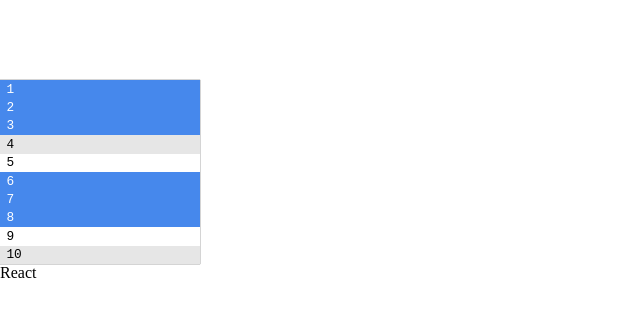
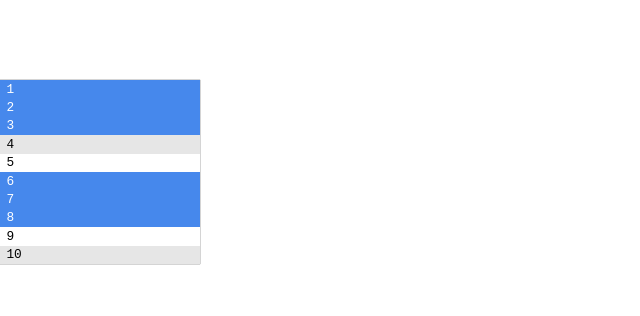
Before and after one commit to digunin/custom-select, a React (Create React App) app: page / in a window 1280 px wide. Shown: the top 316 px of the page, without its empty margins (0-640 px from the left). Built offline with nearby package versions, Linux system fonts and the light colour scheme.

Commit message:
delete test for dummies

```diff
--- a/src/components/app/App.js
+++ b/src/components/app/App.js
@@ -17,7 +17,6 @@ function App({ disabled = false, multiple = true }) {
         disabled={disabled}
         multiple={multiple}
       />
-      React
     </div>
   )
 }
```
Also changed, not shown: 1 other file (tests, documents, lock files or other folders).
